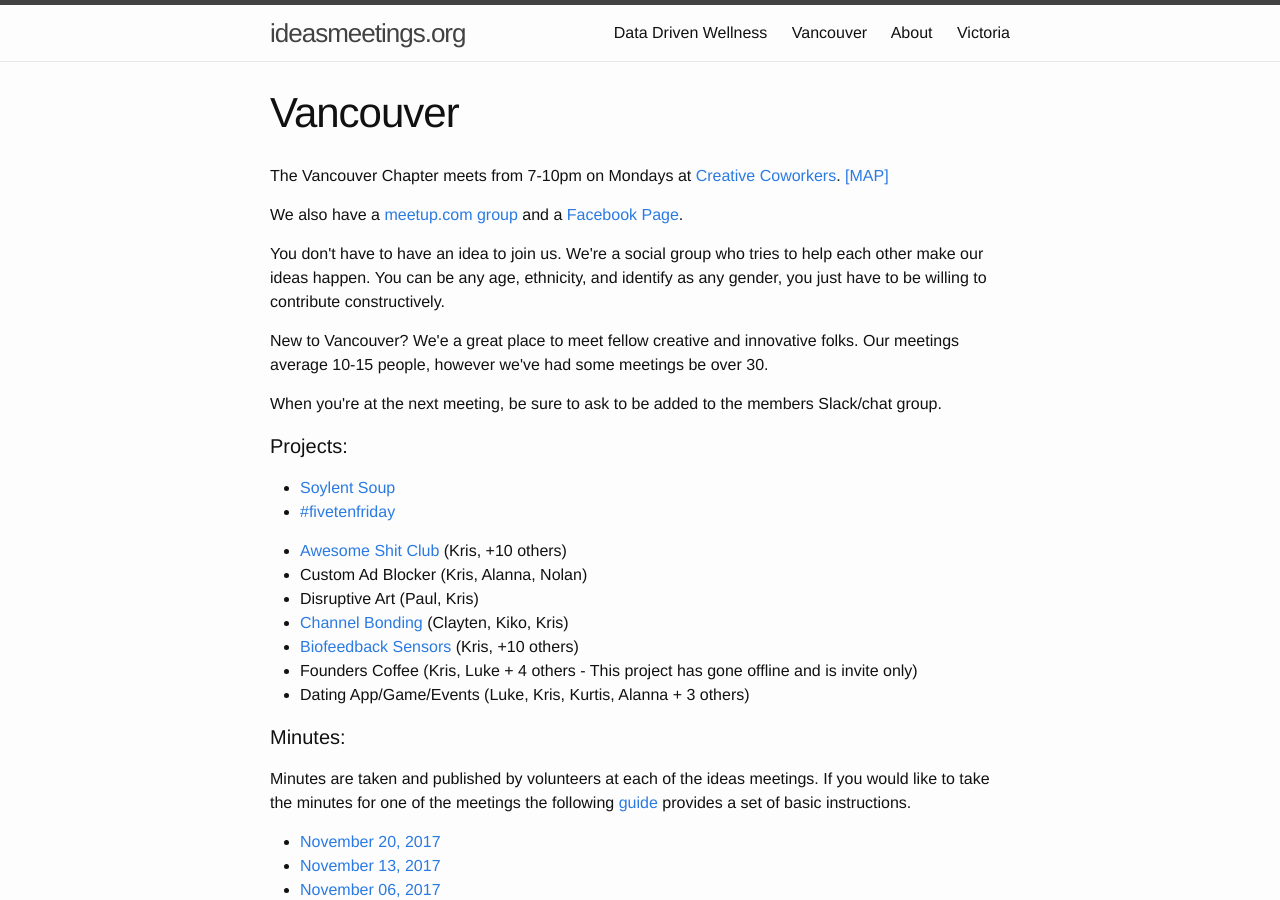
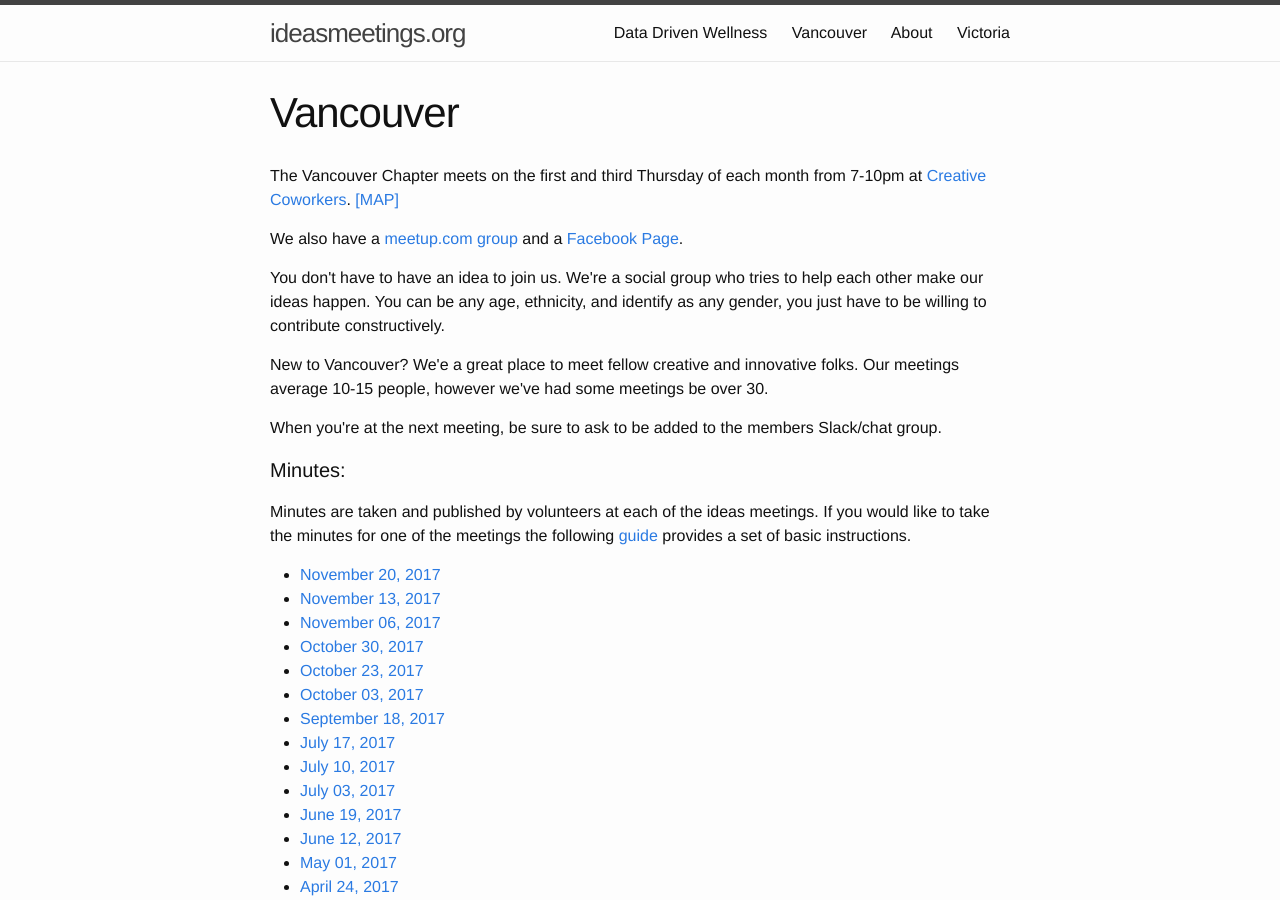
Before and after one commit to improvethings/improvethings.github.io, a Jekyll site: the page built from vancouver/index.html, in a window 1280 px wide and 900 px high. Built offline with Jekyll 4.4.1, drawn with Linux system fonts in a browser that asks for light colours; comment, search, counter and statistics services are not loaded; some of the changed text lies outside the part shown.

Commit message:
Changing dates for Vancouver

```diff
--- a/vancouver/index.html
+++ b/vancouver/index.html
@@ -18,13 +18,25 @@
 tags: []
 comments: []
 ---
-<p>The Vancouver Chapter meets from 7-10pm on Mondays at <a href="http://creativecoworkers.com/">Creative Coworkers</a>. <a href="https://www.google.ca/maps/place/Creative+Coworkers/@49.2841709,-123.0992541,17.44z/data=!4m2!3m1!1s0x0:0x66a7569c05387d5"> [MAP] </a></p>
+<p>The Vancouver Chapter meets on the first and third Thursday of each month from 7-10pm at <a href="http://creativecoworkers.com/">Creative Coworkers</a>. <a href="https://www.google.ca/maps/place/Creative+Coworkers/@49.2841709,-123.0992541,17.44z/data=!4m2!3m1!1s0x0:0x66a7569c05387d5"> [MAP] </a></p>
 <p>We also have a <a href="http://www.meetup.com/IdeasVancouver/">meetup.com group </a> and a <a href="https://www.facebook.com/ideasvan">Facebook Page</a>.</p>
 <p>You don't have to have an idea to join us. We're a social group who tries to help each other make our ideas happen. You can be any age, ethnicity, and identify as any gender, you just have to be willing to contribute constructively.</p>
 <p> New to Vancouver? We'e a great place to meet fellow creative and innovative folks. Our meetings average 10-15 people, however we've had some meetings be over 30. </p>
 
 <p> When you're at the next meeting, be sure to ask to be added to the members Slack/chat group. </p>
 
+<table style="width:100%">
+ <tr>
+<h4>Minutes:</h4>
+<p>Minutes are taken and published by volunteers at each of the ideas meetings. If you would like to take the minutes for one of the meetings the following <a href="./GitGuideMM.pdf">guide</a> provides a set of basic instructions.</p>
+<ul>
+{% for post in site.categories.Vancouver %}
+    <li><a href="{{ post.url }}">{{ post.title }}</a></li>
+{% endfor %}
+</ul>
+<p>Before March 16, 2016, <a href="http://archive.ideasmeetings.org/wiki/VancouverChapter">check the wiki</a>.</p>
+</tr>
+  <tr>
 <h4>Projects:</h4>
 <ul>
 {% for post in site.categories.Projects %}
@@ -40,11 +52,5 @@
 <li>Founders Coffee (Kris, Luke + 4 others - This project has gone offline and is invite only)</li>
 <li>Dating App/Game/Events (Luke, Kris, Kurtis, Alanna + 3 others)</li>
 </ul>
-<h4>Minutes:</h4>
-<p>Minutes are taken and published by volunteers at each of the ideas meetings. If you would like to take the minutes for one of the meetings the following <a href="./GitGuideMM.pdf">guide</a> provides a set of basic instructions.</p>
-<ul>
-{% for post in site.categories.Vancouver %}
-    <li><a href="{{ post.url }}">{{ post.title }}</a></li>
-{% endfor %}
-</ul>
-<p>Before March 16, 2016, <a href="http://archive.ideasmeetings.org/wiki/VancouverChapter">check the wiki</a>.</p>
+ </tr>
+</table>
```
